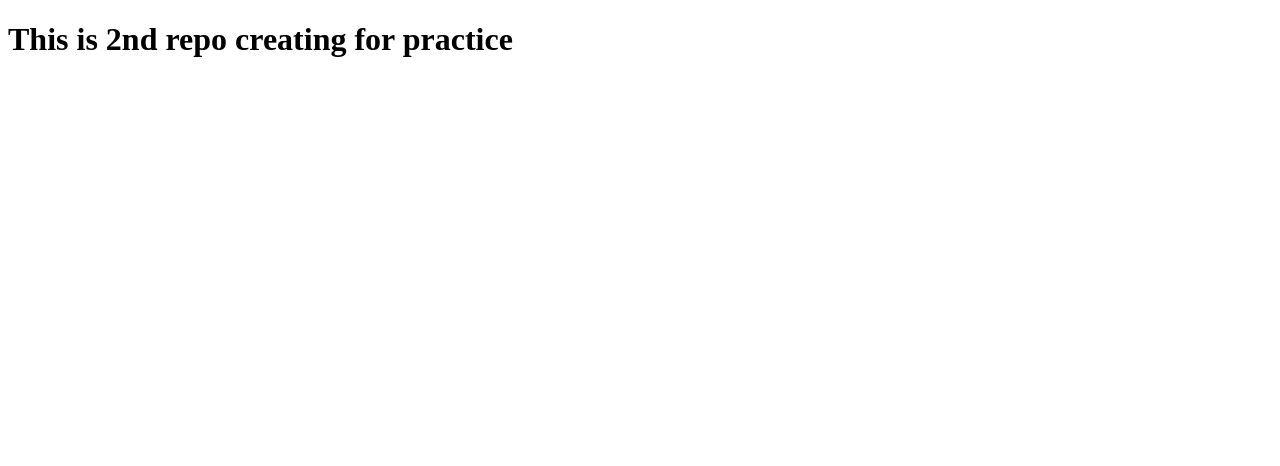
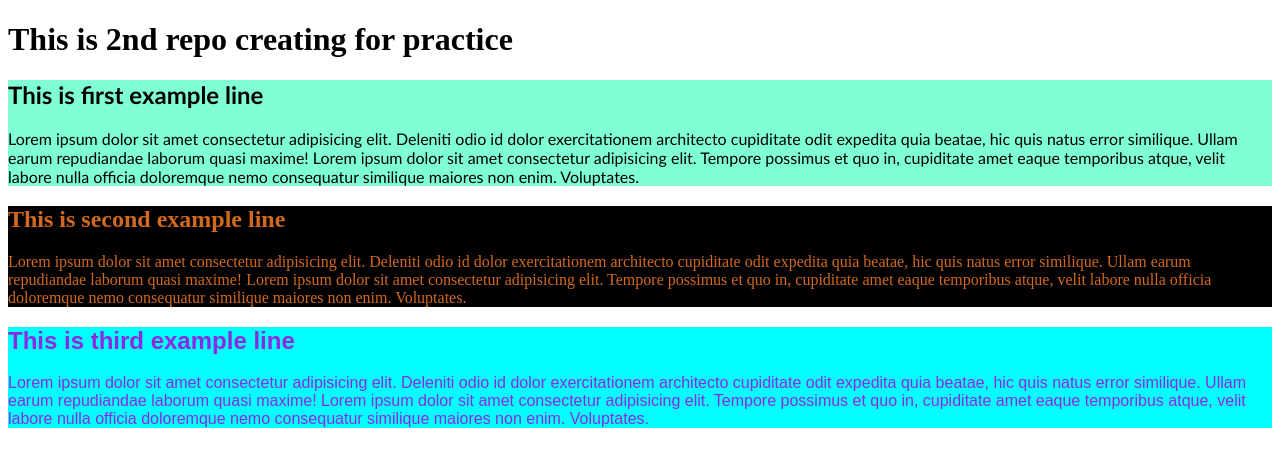
Before and after one commit to tahajid36/brucerepo, a plain HTML site: page index.html in a window 1280 px wide. Drawn offline with Linux system fonts and the light colour scheme.

Commit message:
my first change to code

```diff
--- a/index.html
+++ b/index.html
@@ -4,9 +4,23 @@
     <meta charset="UTF-8">
     <meta name="viewport" content="width=device-width, initial-scale=1.0">
     <title>practice repo</title>
+    <link rel="stylesheet" href="styles/blog.css">
 </head>
 <body>
     <h1>This is 2nd repo creating for practice</h1>
 
+    <div id="one">
+        <h2>This is first example line</h2>
+        <p>Lorem ipsum dolor sit amet consectetur adipisicing elit. Deleniti odio id dolor exercitationem architecto cupiditate odit expedita quia beatae, hic quis natus error similique. Ullam earum repudiandae laborum quasi maxime! Lorem ipsum dolor sit amet consectetur adipisicing elit. Tempore possimus et quo in, cupiditate amet eaque temporibus atque, velit labore nulla officia doloremque nemo consequatur similique maiores non enim. Voluptates.</p>
+    </div>
+    <div id="two">
+        <h2>This is second example line</h2>
+        <p>Lorem ipsum dolor sit amet consectetur adipisicing elit. Deleniti odio id dolor exercitationem architecto cupiditate odit expedita quia beatae, hic quis natus error similique. Ullam earum repudiandae laborum quasi maxime! Lorem ipsum dolor sit amet consectetur adipisicing elit. Tempore possimus et quo in, cupiditate amet eaque temporibus atque, velit labore nulla officia doloremque nemo consequatur similique maiores non enim. Voluptates.</p>
+    </div>
+    <div id="three">
+        <h2>This is third example line</h2>
+        <p>Lorem ipsum dolor sit amet consectetur adipisicing elit. Deleniti odio id dolor exercitationem architecto cupiditate odit expedita quia beatae, hic quis natus error similique. Ullam earum repudiandae laborum quasi maxime! Lorem ipsum dolor sit amet consectetur adipisicing elit. Tempore possimus et quo in, cupiditate amet eaque temporibus atque, velit labore nulla officia doloremque nemo consequatur similique maiores non enim. Voluptates.</p>
+    </div>
+
 </body>
 </html>
--- /dev/null
+++ b/styles/blog.css
@@ -0,0 +1,15 @@
+#one{
+    background-color: aquamarine;
+    font-family: 'Gill Sans', 'Gill Sans MT', Calibri, 'Trebuchet MS', sans-serif;
+}
+#two{
+    background-color: black;
+    color: chocolate;
+    font-family: 'Times New Roman', Times, serif;
+}
+
+#three{
+    background-color: aqua;
+    color: blueviolet;
+    font-family: Arial, Helvetica, sans-serif;
+}
```
